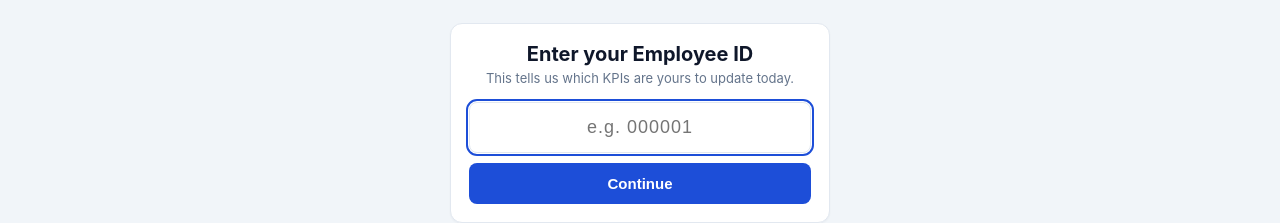
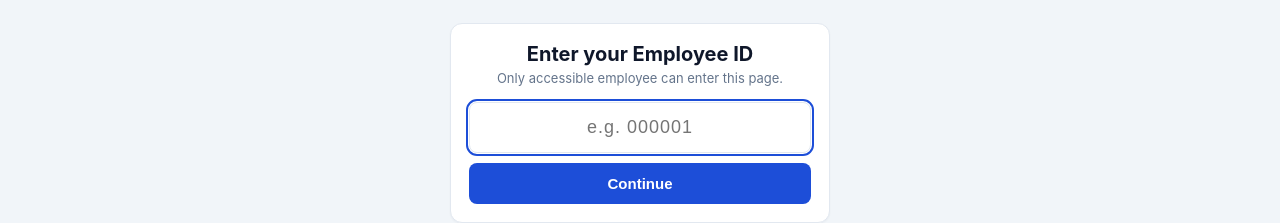
Before and after one commit to ops-ptp/SQDC, a React (Vite) app: page /login in a window 1280 px wide. Shown: the part 304-527 px from the top of the page. Built offline with nearby package versions, Linux system fonts and the light colour scheme; no server answers.

Commit message:
Update Login.tsx

```diff
--- a/src/pages/Login.tsx
+++ b/src/pages/Login.tsx
@@ -30,7 +30,7 @@ export default function Login() {
     <div className="center-page">
       <form className="card login-card" onSubmit={handleSubmit}>
         <h1>Enter your Employee ID</h1>
-        <p className="muted">This tells us which KPIs are yours to update today.</p>
+        <p className="muted">Only accessible employee can enter this page.</p>
         <input
           autoFocus
           className="input input-lg"
```
